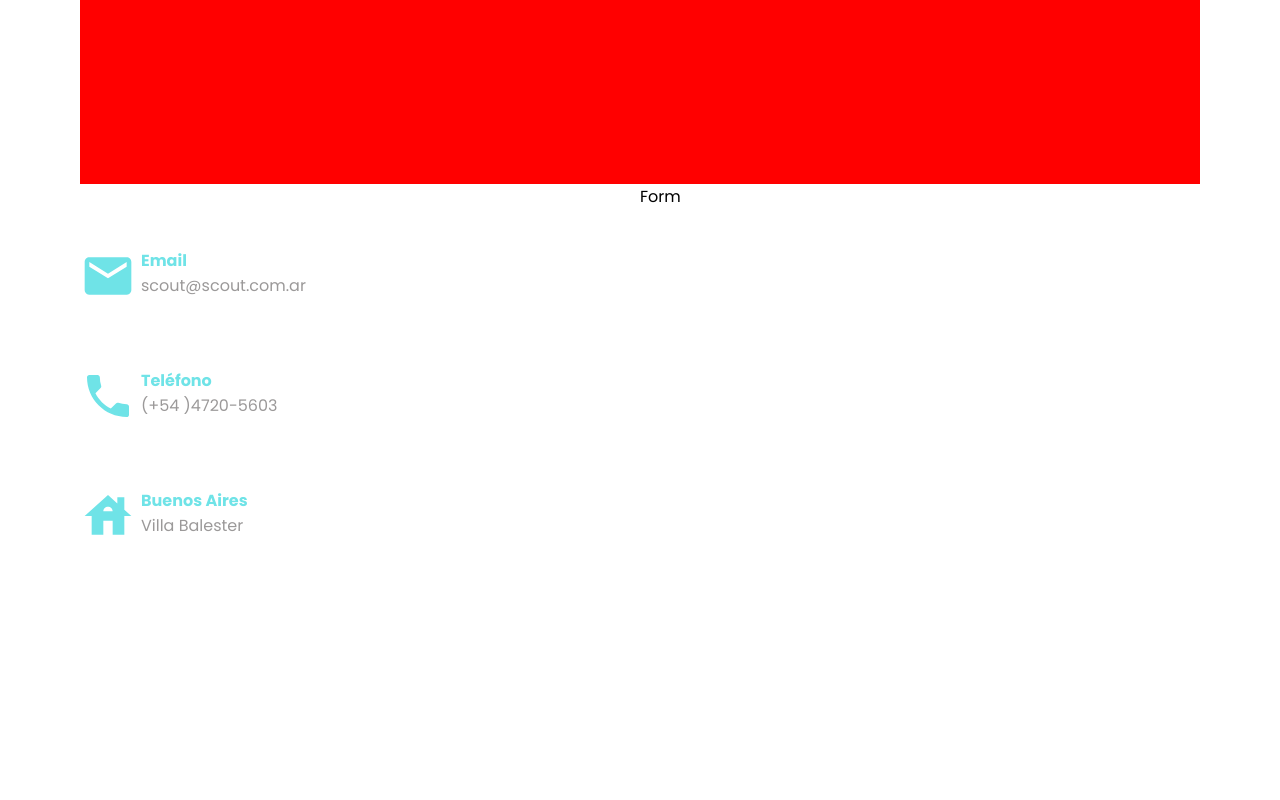
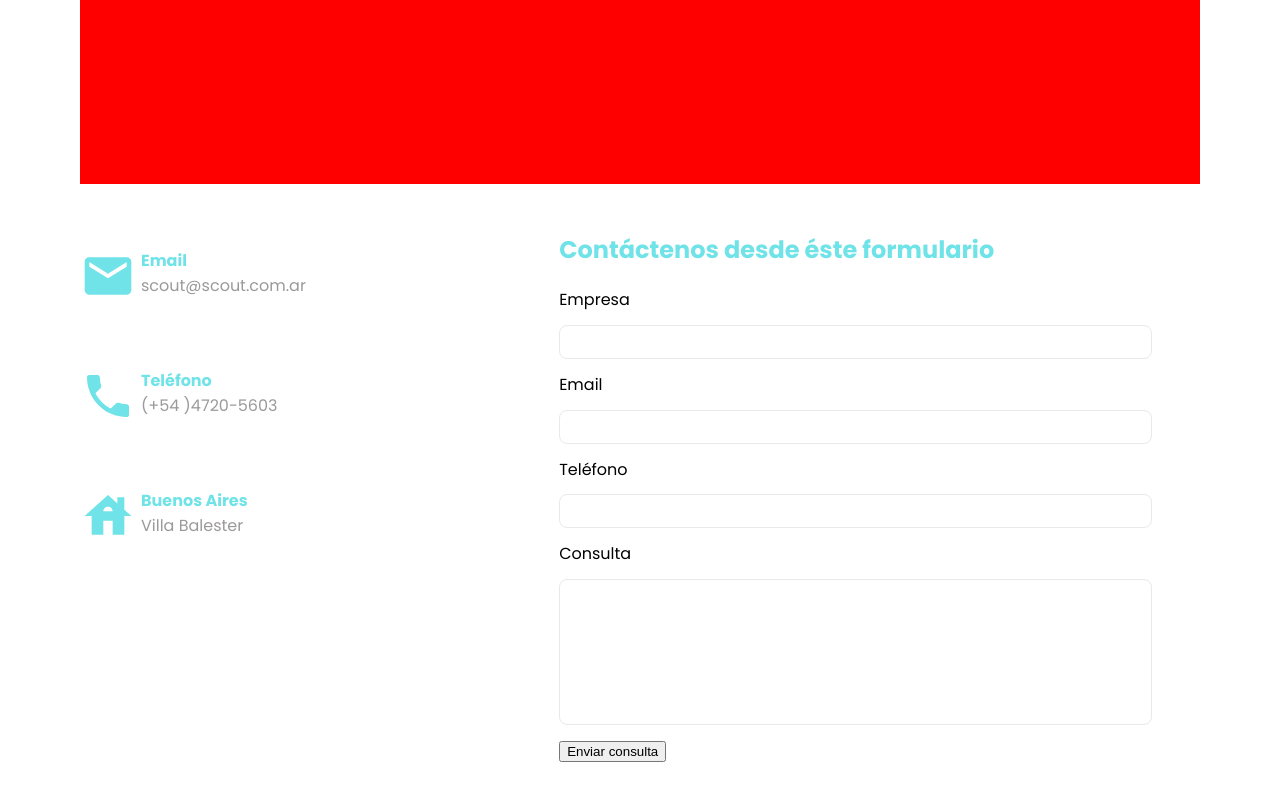
Before and after one commit to SebastianDelescabe/scout-electronica, a React (Create React App) app: page /contact in a window 1280 px wide. Shown: the part 470-1270 px from the top of the page. Before the commit the page ends 1078 px from the top, so only its background shows below. Built offline with nearby package versions, Linux system fonts and the light colour scheme.

Commit message:
contact form

```diff
--- a/package.json
+++ b/package.json
@@ -11,13 +11,15 @@
     "@testing-library/jest-dom": "^5.16.4",
     "@testing-library/react": "^13.3.0",
     "@testing-library/user-event": "^13.5.0",
+    "formik": "^2.2.9",
     "react": "^18.2.0",
     "react-dom": "^18.2.0",
     "react-icons": "^4.4.0",
     "react-router-dom": "^6.3.0",
     "react-scripts": "5.0.1",
     "swiper": "^8.3.0",
-    "web-vitals": "^2.1.4"
+    "web-vitals": "^2.1.4",
+    "yup": "^0.32.11"
   },
   "scripts": {
     "start": "react-scripts start",
--- a/src/components/Contact/Contact.css
+++ b/src/components/Contact/Contact.css
@@ -28,7 +28,7 @@
 
 .contact-info {
   height: 100%;
-  width: 50%;
+  width: 40%;
 }
 
 .contact-info__container {
@@ -55,3 +55,71 @@
   color: var(--color-gray);
   font-weight: 400;
 }
+
+/* Contact Form */
+.contact-form {
+  display: flex;
+  flex-direction: column;
+  width: 55%;
+  padding: 3rem;
+}
+
+.form-container {
+  margin-top: 10px;
+}
+.contact-form h2 {
+  margin: 0;
+  color: var(--color-aqua);
+}
+
+.contact-form form div {
+  display: flex;
+  flex-wrap: wrap;
+  gap: 0.8rem;
+  flex-direction: column;
+  justify-content: space-between;
+  margin-bottom: 0.6rem;
+}
+
+.contact-form input,
+.contact-form textarea {
+  border: 0.5px solid #e9e9e9;
+  border-radius: 8px;
+  color: #000;
+  flex: 1 1;
+  font-size: 0.9rem;
+  font-weight: 400;
+  margin-bottom: 0.2rem;
+  outline: 0;
+  padding: 0.5rem 0.5rem;
+  width: 100%;
+  box-sizing: border-box;
+  resize: vertical;
+}
+
+.contact-form input.error,
+.contact-form textarea.error {
+  border: 1px solid red;
+}
+
+.error-message {
+  color: red;
+  font-size: 14px;
+}
+
+.contact-form textarea {
+  resize: none;
+}
+
+.contact-form button:hover {
+  color: var(--global-primary-color);
+  border-radius: var(--global-radius);
+  border: 1px solid var(--global-primary-color);
+  background-color: white;
+  padding: 10px !important;
+}
+
+.abc {
+  display: flex;
+  border: 1px solid black;
+}
--- a/src/components/Contact/Contact.jsx
+++ b/src/components/Contact/Contact.jsx
@@ -1,4 +1,5 @@
 import React from 'react';
+import { ContactForm } from './ContactForm';
 import { MdPhone } from "react-icons/md";
 import { MdEmail } from "react-icons/md";
 import { MdHouse } from "react-icons/md";
@@ -36,7 +37,9 @@ export const Contact = () => {
               </div>
             </div>
           </div>
-          <div className='contact-form'>Form</div>
+          <div className='contact-form'>
+            <ContactForm />
+          </div>
         </div>
       </div>
     </div>
--- /dev/null
+++ b/src/components/Contact/ContactForm.jsx
@@ -0,0 +1,70 @@
+import React from 'react';
+import { useFormik } from 'formik';
+import * as Yup from 'yup'
+import './Contact.css';
+
+export const ContactForm = () => {
+
+    const initialValues = {
+        company: '',
+        email: '',
+        phone: '',
+        request: '',
+    }
+
+    const onSubmit = () => {
+        alert('ye')
+    }
+
+    const formik = useFormik({ initialValues, onSubmit });
+
+    const { handleSubmit, handleChange } = formik  //Touched y handleBlur es para salir del campo y que aparezca error si no complete nada
+
+    return (
+        <>
+            <h2>Contáctenos desde éste formulario</h2>
+            <div className="form-container">
+                <form onSubmit={handleSubmit}>
+                    <div className='form-container'>
+                        <span>Empresa</span>
+                        <input
+                            name="company"
+                            required
+                            onChange={handleChange}
+                        />
+                    </div>
+                    <div>
+                        <label>Email </label>
+                        <input
+                            name="email"
+                            type="email"
+                            required
+                            onChange={handleChange}
+                        />
+                    </div>
+                    <div>
+                        <label>Teléfono </label>
+                        <input
+                            name="phone"
+                            type='number'
+                            required
+                            onChange={handleChange}
+                        />
+                    </div>
+                    <div>
+                        <span>Consulta</span>
+                        <textarea
+                            name="request"
+                            required
+                            onChange={handleChange}
+                            cols="30"
+                            rows="8"
+                            maxlength={1000}
+                        />
+                    </div>
+                    <button type='submit'>Enviar consulta</button>
+                </form>
+            </div>
+        </>
+    )
+}
--- a/src/components/Home/Home.jsx
+++ b/src/components/Home/Home.jsx
@@ -3,7 +3,6 @@ import './Home.css';
 
 export const Home = ({ data }) => {
     return (
-        <>
         <div className='home'>
             <div className='home__items'>
                 <div className="home__title">
@@ -15,6 +14,5 @@ export const Home = ({ data }) => {
                 </div>
             </div>
         </div>
-        </>
     )
 }
```
Also changed, not shown: 1 other file (tests, documents, lock files or other folders). Lines whose indentation alone changed are shown as unchanged.
